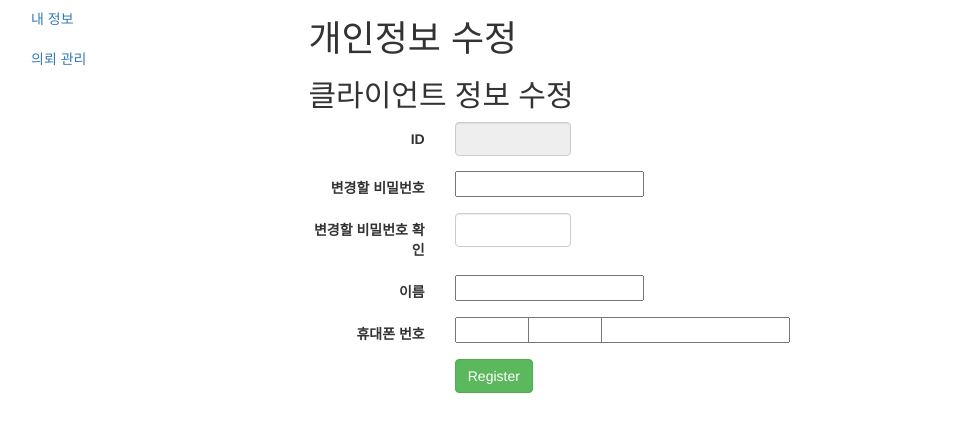
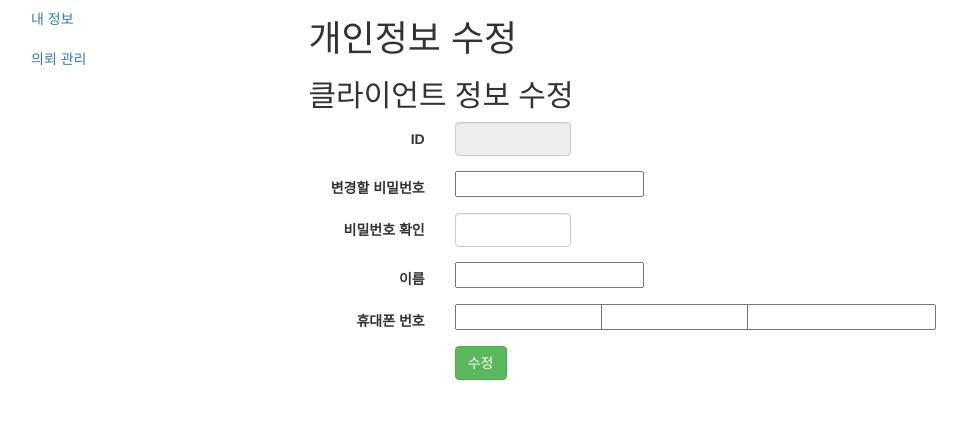
Before and after one commit to mint3759/headhunt, a Django app: template templates/mypage/update_client.html in a window 1280 px wide. Shown: the part 51-483 px from the top of the page, without its empty margins (54-1021 px from the left). Run offline with Django 3.2, Linux system fonts and the light colour scheme; the template is opened without the code that fills it: most values are stand-ins (such as "Sample title", 1, 10 or a date in 2020); form fields are guessed from the names that the template uses; some libraries are stand-ins or nearby versions.

Commit message:
정보수정페이지 완료

```diff
--- a/templates/mypage/update_client.html
+++ b/templates/mypage/update_client.html
@@ -18,7 +18,7 @@
             </div>
         </div>
         <div class="form-group">
-            <label class="control-label col-sm-2">변경할 비밀번호 확인</label>
+            <label class="control-label col-sm-2">비밀번호 확인</label>
             <div class="col-sm-2">
                 <input type="password" class="form-control" id="pwconfirm">
             </div>
@@ -32,19 +32,19 @@
         </div>
         <div class="form-group">
             <label class="control-label col-sm-2">휴대폰 번호</label>
-            <div class="col-sm-1">
+            <div class="col-sm-2">
                 {{ form.phone_num_0 }}
             </div>
-            <div class="col-sm-1">
+            <div class="col-sm-2">
                 {{ form.phone_num_1 }}
             </div>
-            <div class="col-sm-1">
+            <div class="col-sm-2">
                 {{ form.phone_num_2 }}
             </div>
         </div>
-        <div class="form-group" id="register-button">
+        <div class="form-group" id="submit-button">
             <div class="col-sm-offset-2 col-sm-10">
-              <button type="submit" class="btn btn-success btn-md">Register</button>
+              <button type="submit" class="btn btn-success btn-md">수정</button>
             </div>
         </div>
     </form>
@@ -57,6 +57,13 @@ var pwconfirmcheck=false;
 $(function(){
     var uname = "{{info.0.0}}";
     $("#id_uname").val(uname);
+    var phone = "{{info.0.1}}";
+    phone1 = phone.substr(0,3);
+    phone2 = phone.substr(3,4);
+    phone3 = phone.substr(7,4);
+    $("#id_phone_num_0").val(phone1);
+    $("#id_phone_num_1").val(phone2);
+    $("#id_phone_num_2").val(phone3);
 });
 
 $(document).on("change", "#pwconfirm", function(){ //비밀번호 일치 검사
```
